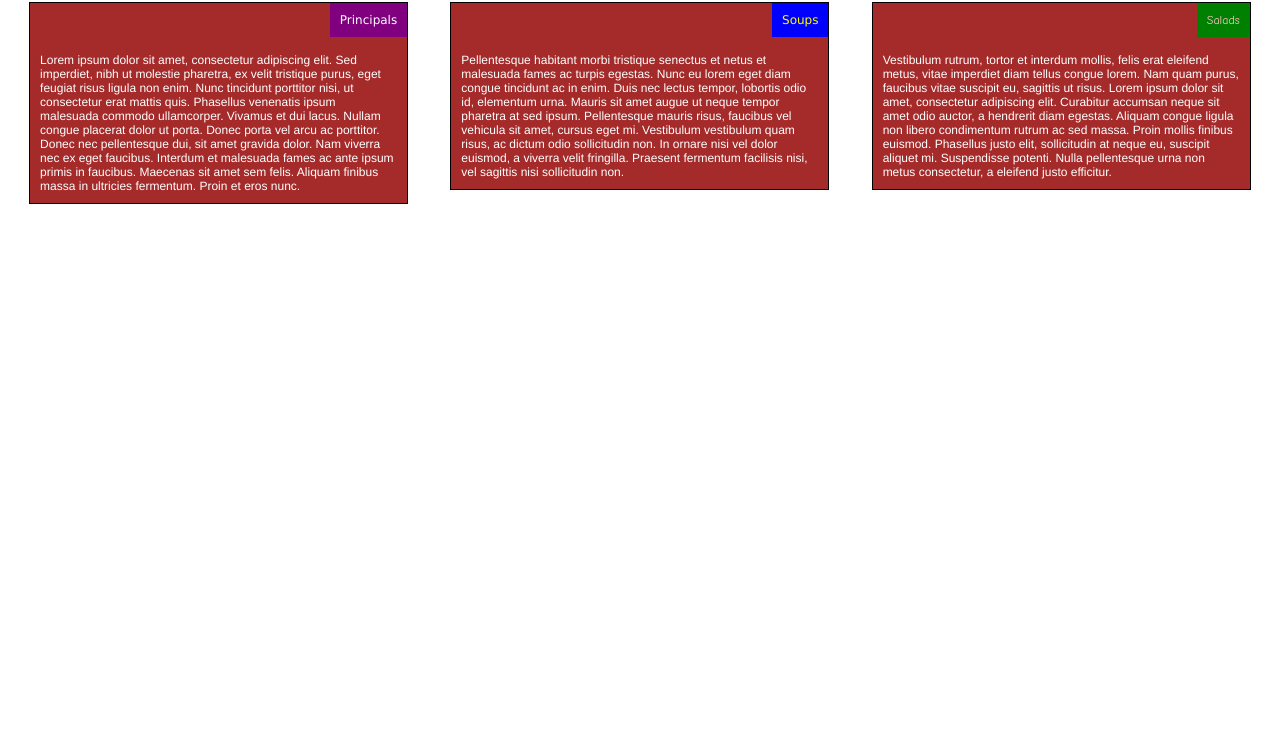
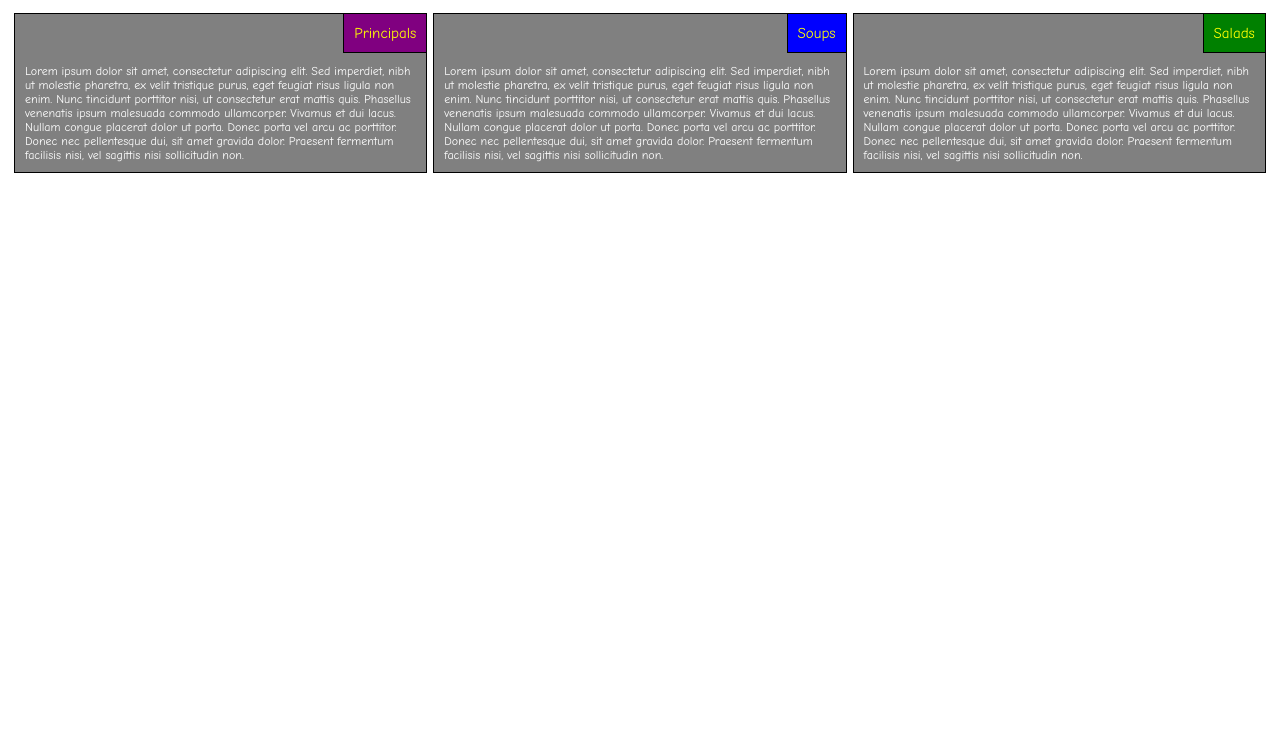
Before and after one commit to jnetven/html-css-js, a plain HTML site: page module2-solution/index.html in a window 1280 px wide. Shown: the part 71-800 px from the top of the page. Drawn offline with Linux system fonts and the light colour scheme.

Commit message:
Peer Graded Assignment: Module 2 Coding Assignment Final

```diff
--- a/module2-solution/css/module2.css
+++ b/module2-solution/css/module2.css
@@ -6,18 +6,16 @@
 h1 {
   margin-bottom: 15px;
   text-align: center;
+  font-family: "Comic Sans MS", cursive, sans-serif;
+  font-size: 175%;
 }
 
-section {
+p {
   position: relative;
   border: 1px solid black;
-  background-color: #A52A2A;
-  width: 90%;
-  /*height: 200px; */
-  margin-right: auto;
-  margin-left: auto;
-  margin-bottom: 15px;
-  font-family: Helvetica;
+  background-color: gray;
+  width: 100%;
+  font-family: "Comic Sans MS", cursive, sans-serif;
   font-size: 12px;
   color: white;
   padding: 50px 10px 10px 10px;
@@ -29,10 +27,14 @@ span {
   line-height: normal;
 }
 
+div {
+  padding: 3px;
+}
+
 .title_region {
   position: absolute;
-  border-left: : 1px solid black;
-  border-bottom: : 1px solid black;
+  border-left: 1px solid black;
+  border-bottom: 1px solid black;
   margin: 0px;
   top: 0px;
   right: 0px;
@@ -41,15 +43,17 @@ span {
 .title_1 {
   background-color: purple;
   text-align: center;
-  font-family: "Lucida Sans Unicode", "Lucida Grande", sans-serif;
-  color: white;
+  font-family: "Comic Sans MS", cursive, sans-serif;
+  font-size: 125%;
+  color: yellow;
   padding: 10px;
 }
 
 .title_2 {
   background-color: blue;
   text-align: center;
-  font-family: Verdana, Geneva, sans-serif;
+  font-family: "Comic Sans MS", cursive, sans-serif;
+  font-size: 125%;
   color: yellow;
   padding: 10px;
 }
@@ -58,7 +62,8 @@ span {
   background-color: green;
   text-align: center;
   font-family: "Comic Sans MS", cursive, sans-serif;
-  color: pink;
+  font-size: 125%;
+  color: yellow;
   padding: 10px;
 }
 
--- a/module2-solution/index.html
+++ b/module2-solution/index.html
@@ -10,16 +10,17 @@
 
   <div class="row">
     <div class="col-lg-4 col-md-6">
-      <section><span class="title_region title_1">Principals</span>Lorem ipsum dolor sit amet, consectetur adipiscing elit. Sed imperdiet, nibh ut molestie pharetra, ex velit tristique purus, eget feugiat risus ligula non enim. Nunc tincidunt porttitor nisi, ut consectetur erat mattis quis. Phasellus venenatis ipsum malesuada commodo ullamcorper. Vivamus et dui lacus. Nullam congue placerat dolor ut porta. Donec porta vel arcu ac porttitor. Donec nec pellentesque dui, sit amet gravida dolor. Nam viverra nec ex eget faucibus. Interdum et malesuada fames ac ante ipsum primis in faucibus. Maecenas sit amet sem felis. Aliquam finibus massa in ultricies fermentum. Proin et eros nunc.</section>
+      <p><span class="title_region title_1">Principals</span>Lorem ipsum dolor sit amet, consectetur adipiscing elit. Sed imperdiet, nibh ut molestie pharetra, ex velit tristique purus, eget feugiat risus ligula non enim. Nunc tincidunt porttitor nisi, ut consectetur erat mattis quis. Phasellus venenatis ipsum malesuada commodo ullamcorper. Vivamus et dui lacus. Nullam congue placerat dolor ut porta. Donec porta vel arcu ac porttitor. Donec nec pellentesque dui, sit amet gravida dolor. Praesent fermentum facilisis nisi, vel sagittis nisi sollicitudin non.
+      </p>
     </div>
 
     <div class="col-lg-4 col-md-6">
-      <section><span class="title_region title_2">Soups</span>Pellentesque habitant morbi tristique senectus et netus et malesuada fames ac turpis egestas. Nunc eu lorem eget diam congue tincidunt ac in enim. Duis nec lectus tempor, lobortis odio id, elementum urna. Mauris sit amet augue ut neque tempor pharetra at sed ipsum. Pellentesque mauris risus, faucibus vel vehicula sit amet, cursus eget mi. Vestibulum vestibulum quam risus, ac dictum odio sollicitudin non. In ornare nisi vel dolor euismod, a viverra velit fringilla. Praesent fermentum facilisis nisi, vel sagittis nisi sollicitudin non.
-      </section>
+      <p><span class="title_region title_2">Soups</span>Lorem ipsum dolor sit amet, consectetur adipiscing elit. Sed imperdiet, nibh ut molestie pharetra, ex velit tristique purus, eget feugiat risus ligula non enim. Nunc tincidunt porttitor nisi, ut consectetur erat mattis quis. Phasellus venenatis ipsum malesuada commodo ullamcorper. Vivamus et dui lacus. Nullam congue placerat dolor ut porta. Donec porta vel arcu ac porttitor. Donec nec pellentesque dui, sit amet gravida dolor. Praesent fermentum facilisis nisi, vel sagittis nisi sollicitudin non.
+      </p>
     </div>
 
     <div class="col-lg-4 col-md-12">
-      <section><span class="title_region title_3">Salads</span>Vestibulum rutrum, tortor et interdum mollis, felis erat eleifend metus, vitae imperdiet diam tellus congue lorem. Nam quam purus, faucibus vitae suscipit eu, sagittis ut risus. Lorem ipsum dolor sit amet, consectetur adipiscing elit. Curabitur accumsan neque sit amet odio auctor, a hendrerit diam egestas. Aliquam congue ligula non libero condimentum rutrum ac sed massa. Proin mollis finibus euismod. Phasellus justo elit, sollicitudin at neque eu, suscipit aliquet mi. Suspendisse potenti. Nulla pellentesque urna non metus consectetur, a eleifend justo efficitur.</section>
+      <p><span class="title_region title_3">Salads</span>Lorem ipsum dolor sit amet, consectetur adipiscing elit. Sed imperdiet, nibh ut molestie pharetra, ex velit tristique purus, eget feugiat risus ligula non enim. Nunc tincidunt porttitor nisi, ut consectetur erat mattis quis. Phasellus venenatis ipsum malesuada commodo ullamcorper. Vivamus et dui lacus. Nullam congue placerat dolor ut porta. Donec porta vel arcu ac porttitor. Donec nec pellentesque dui, sit amet gravida dolor. Praesent fermentum facilisis nisi, vel sagittis nisi sollicitudin non. </p>
     </div>
   </div>
 
```
